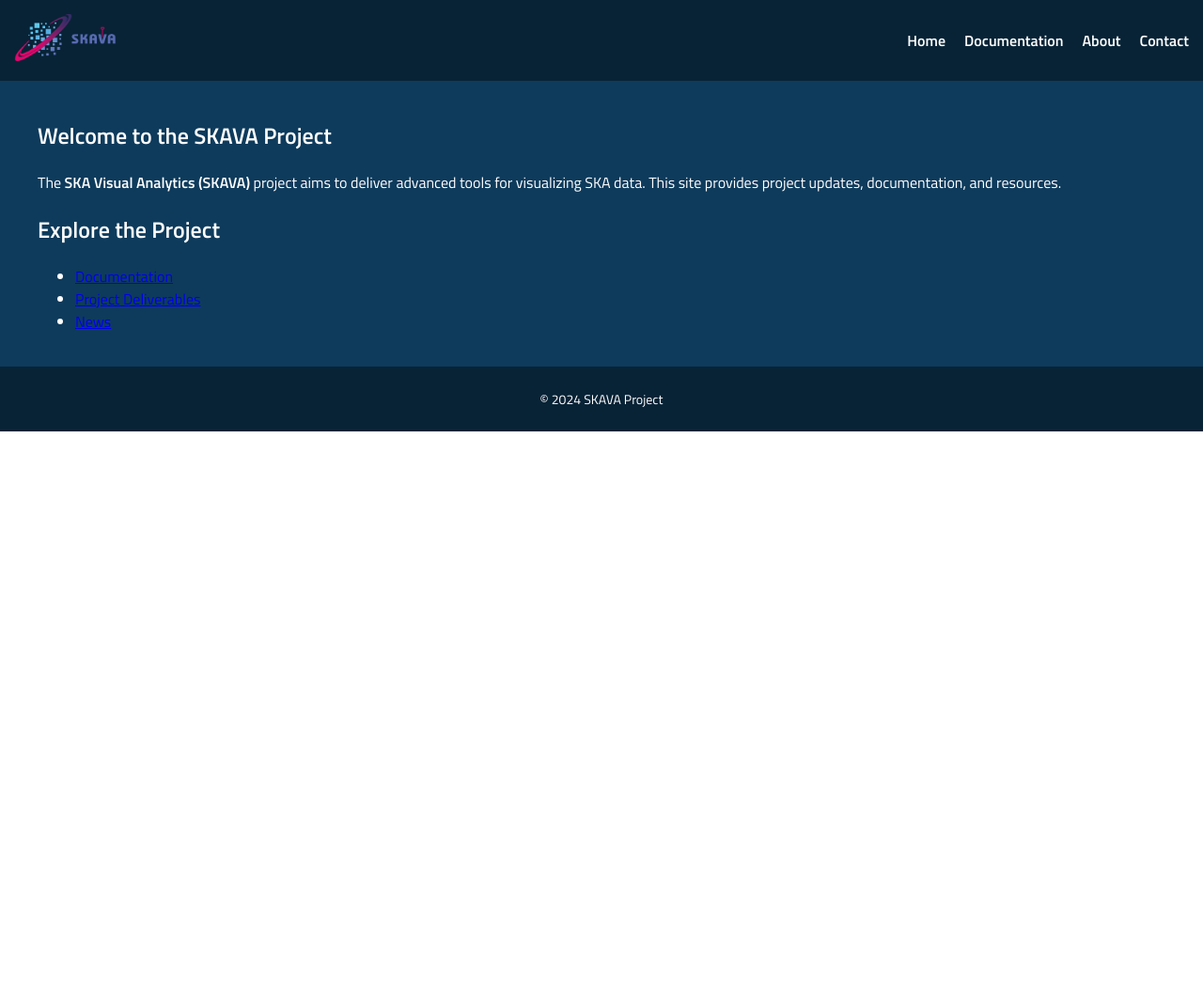
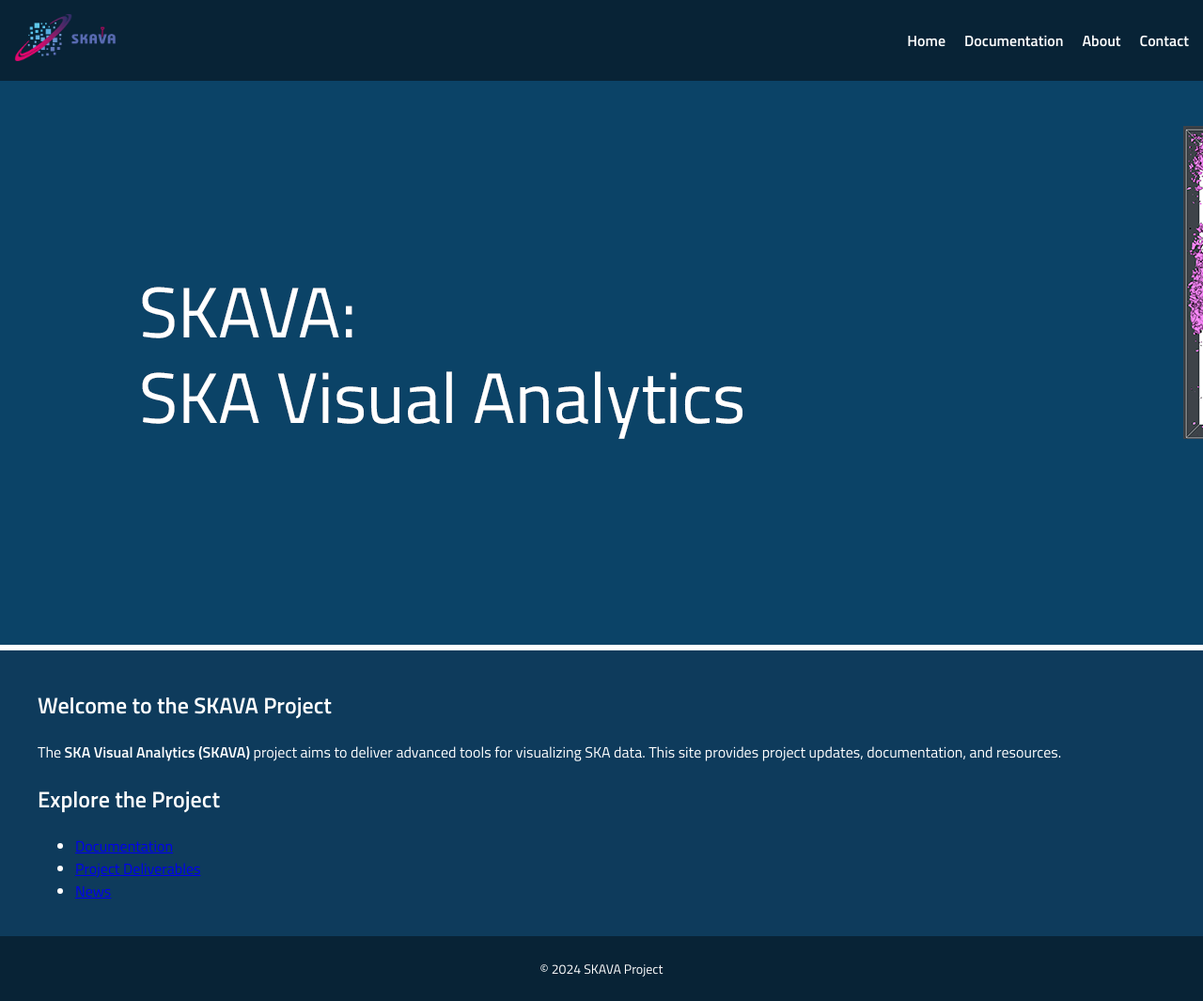
Before and after one commit to VisIVOLab/SKAVA, a Jekyll site: the page built from docs/index.md, in a window 1280 px wide. Shown: the whole page at 94% size. Built offline with Jekyll 4.4.1, drawn with Linux system fonts in a browser that asks for light colours; before the commit the page ends 900 px from its top, so only the background shows below that.

Commit message:
home banner

```diff
--- a/docs/_layouts/default.html
+++ b/docs/_layouts/default.html
@@ -21,6 +21,10 @@
       </ul>
     </nav>
   </header>
+  <!-- Banner section -->
+  <div>
+    <img class="banner" src="/assets/images/banner.png" alt="SKAVA Project Banner">
+  </div>
 
   <main>
     <section class="content">
```
Also changed, not shown: docs/assets/images/banner.png (added).
